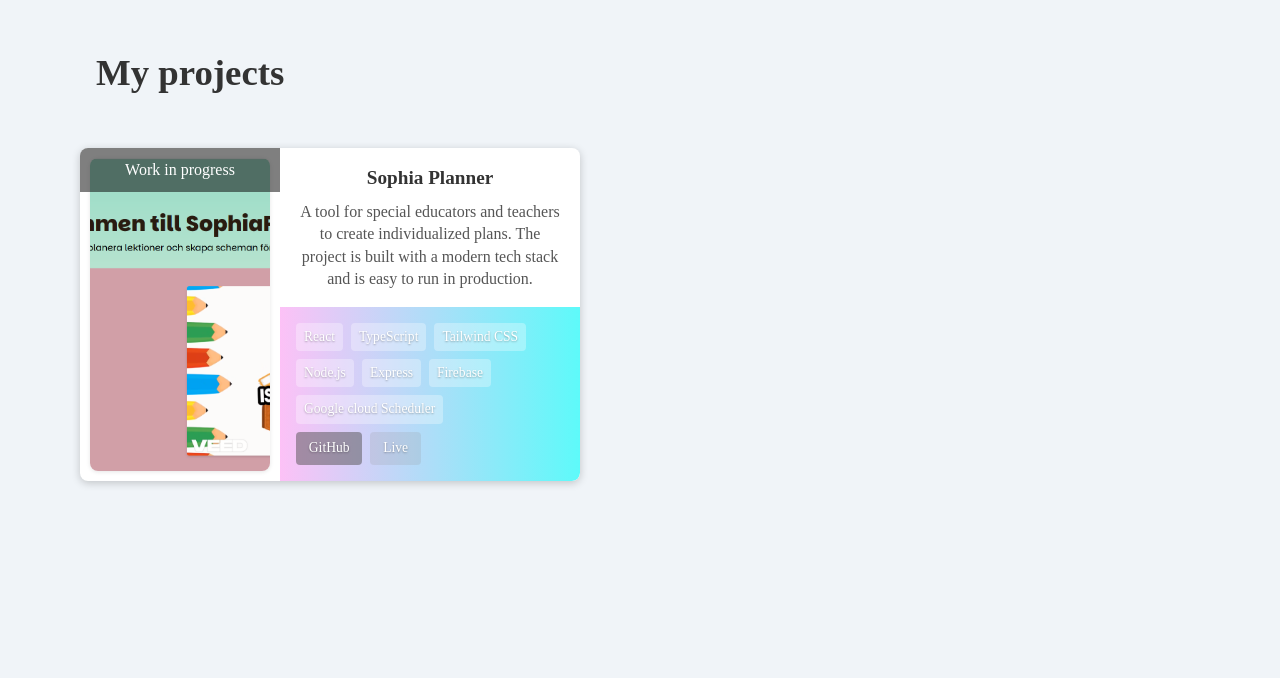
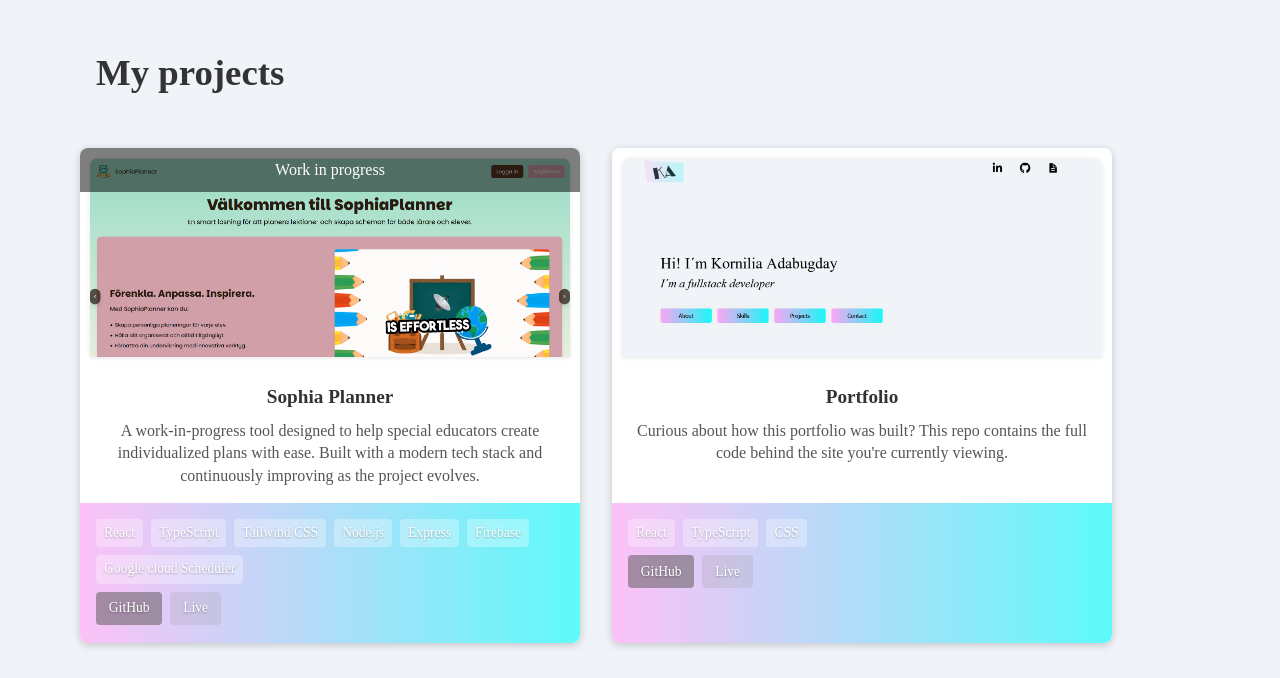
Before and after one commit to SophiaKornilia/Portfolio1.0, a React (Vite) app in the folder portfolio1.0/: page / in a window 1280 px wide. Shown: the part 2119-2797 px from the top of the page. Built offline with nearby package versions, Linux system fonts and the light colour scheme.

Commit message:
Improve hero animation and project section layout

```diff
--- a/portfolio1.0/src/components/Hero.tsx
+++ b/portfolio1.0/src/components/Hero.tsx
@@ -4,6 +4,7 @@ import { adjustScroll } from "../utils/adjustScroll";
 import { ScrollButtons } from "./ScrollButtons";
 import { useEffect, useState } from "react";
 import useIsMobile from "../assets/hooks/useIsMobile";
+import { TypeWriter } from "../utils/TypeWriter";
 
 export const Hero = () => {
   const [currentSection, setCurrentSection] = useState("about");
@@ -73,8 +74,13 @@ export const Hero = () => {
   return (
     <div className="hero" id="hero">
       <div className="content">
-        <p>Hi! I´m Kornilia Adabugday</p>
-        <p>I´m a fullstack developer</p>
+        <p>
+          <TypeWriter text="Hi! I´m Kornilia Adabugday"/>
+        </p>
+        <p>
+          <TypeWriter text="I´m a fullstack developer"/>
+        </p>
+
         <div className="buttonContainer">
           <button className="aboutBtn" onClick={adjustScroll("about")}>
             About
--- a/portfolio1.0/src/components/Projects.css
+++ b/portfolio1.0/src/components/Projects.css
@@ -27,6 +27,7 @@
 
 .project-card {
   display: flex;
+  flex-direction: column;
   align-items: stretch;
   width: 500px;
   flex-shrink: 0;
@@ -59,19 +60,29 @@
   font-size: 1rem;
 }
 
-.project-image {
+/* .project-image {
   position: relative;
   width: 200px;
   height: 100%;
   overflow: hidden;
   padding: 10px;
   border-radius: 8px;
+} */
+
+.project-image {
+  width: 100%;
+  aspect-ratio: 16 / 7; /* passar bättre för breda skärmdumpar */
+  overflow: hidden;
+  border-radius: 8px 8px 0 0;
+  padding: 10px;
 }
 
 .project-image img {
   width: 100%;
   height: 100%;
   object-fit: cover;
+  object-position: top;
+  display: block;
   border-radius: inherit;
   box-shadow: 0 1px 4px rgba(0, 0, 0, 0.1);
 }
@@ -100,7 +111,7 @@
 
 .project-footer {
   margin-top: auto;
-
+  min-height: 140px;
   background: linear-gradient(
     90deg,
     rgba(251, 167, 243, 0.7),
@@ -169,7 +180,7 @@
 
   .project-card {
     width: 70vw;
-    flex-direction: column;
+    /* flex-direction: column; */
   }
 
   .project-image {
@@ -180,6 +191,6 @@
   .project-description,
   .project-footer {
     padding: 1rem;
-    min-height: 120px;
+    min-height: 200px;
   }
 }
--- a/portfolio1.0/src/components/Projects.tsx
+++ b/portfolio1.0/src/components/Projects.tsx
@@ -1,6 +1,7 @@
 import "./Projects.css";
 import { useRef } from "react";
 import sophiaPlanner from "./images/sophiaPlanner.png";
+import portfolio from "./images/Screenshot 2025-03-28 203402.png";
 
 export const Projects = () => {
   const scrollRef = useRef<HTMLDivElement>(null);
@@ -10,7 +11,7 @@ export const Projects = () => {
       img: sophiaPlanner,
       title: "Sophia Planner",
       description:
-        "A tool for special educators and teachers to create individualized plans. The project is built with a modern tech stack and is easy to run in production.",
+        "A work-in-progress tool designed to help special educators create individualized plans with ease. Built with a modern tech stack and continuously improving as the project evolves.",
       github: "https://github.com/SophiaKornilia/sophiaPlanner",
       live: "https://sophiaplanner.vercel.app/",
       tech: [
@@ -23,6 +24,15 @@ export const Projects = () => {
         "Google cloud Scheduler",
       ],
       isWIP: true,
+    },
+    {
+      img: portfolio,
+      title: "Portfolio",
+      description:
+        "Curious about how this portfolio was built? This repo contains the full code behind the site you're currently viewing.",
+      github: "https://github.com/SophiaKornilia/sophiaPlanner",
+      live: "https://sophiaplanner.vercel.app/",
+      tech: ["React", "TypeScript", "CSS"],
     },
   ];
 
--- /dev/null
+++ b/portfolio1.0/src/utils/TypeWriter.tsx
@@ -0,0 +1,26 @@
+import { useEffect, useState } from "react";
+
+export const TypeWriter = ({
+  text = "",
+  speed = 70,
+}: {
+  text?: string;
+  speed?: number;
+}) => {
+  const safeText = typeof text === "string" ? text : String(text ?? "");
+  const [index, setIndex] = useState(0);
+  const [display, setDisplay] = useState("");
+
+  useEffect(() => {
+    if (index < safeText.length) {
+      const timeout = setTimeout(() => {
+        setDisplay((prev) => prev + safeText[index]);
+        setIndex((prev) => prev + 1);
+      }, speed);
+
+      return () => clearTimeout(timeout);
+    }
+  }, [index, safeText, speed]);
+
+  return <span>{display}</span>;
+};
--- a/portfolio1.0/src/utils/adjustScroll.tsx
+++ b/portfolio1.0/src/utils/adjustScroll.tsx
@@ -11,13 +11,13 @@ export const adjustScroll =
         headerOffset = 130;
         break;
       case "skills":
-        headerOffset = isMobile ? 200 : 160;
+        headerOffset = isMobile ? 110 : 160;
         break;
       case "projects":
-        headerOffset = isMobile ? 150 : -440;
+        headerOffset = isMobile ? -1000 : -440;
         break;
       case "contact":
-        headerOffset = isMobile ? 100 : -10;
+        headerOffset = isMobile ? 80 : -10;
         break;
       default:
         headerOffset = 0;
```
Also changed, not shown: portfolio1.0/src/components/images/Screenshot 2025-03-28 203402.png (added).
